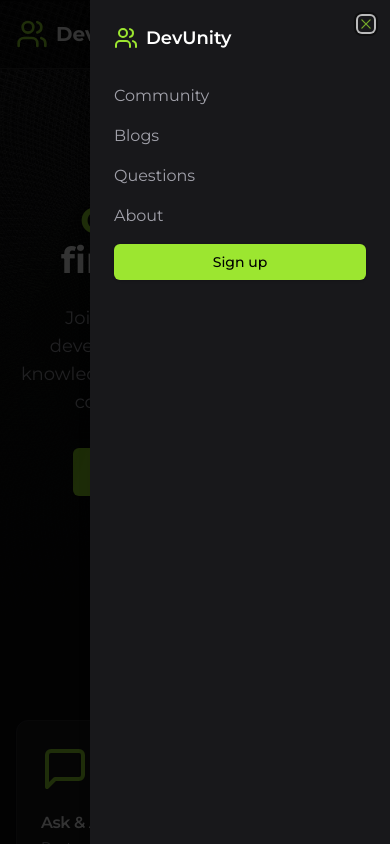
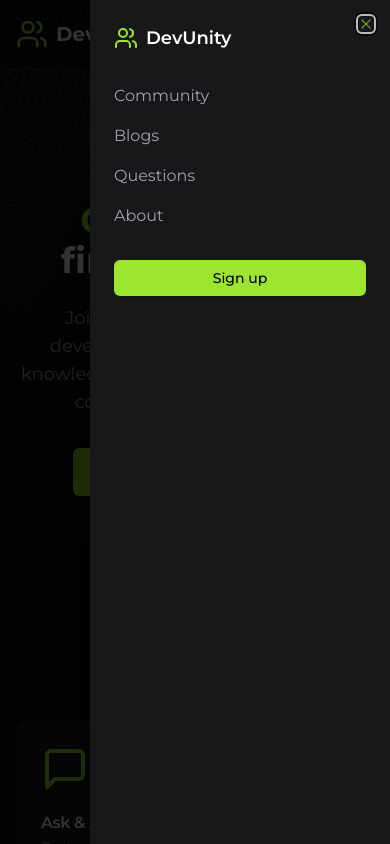
Before and after one commit to sufiankhan-dev/DevUnity, a Next.js app: page / in a window 390 px wide. Both pictures are taken after a click on the icon 362 px from the left and 34 px from the top of the page. Shown: the top 844 px of the page. Built offline with nearby package versions, Linux system fonts and the light colour scheme; no server answers.

Commit message:
navbar updated

```diff
--- a/src/components/Navbar.tsx
+++ b/src/components/Navbar.tsx
@@ -127,12 +127,14 @@ const Navbar = () => {
                   About
                 </Link>
                 {!isSignedIn && (
+                  <Link href={"sign-up"}>
                     <Button
                       className="bg-[#9CE630] text-black hover:bg-[#8BD520] w-full mt-4"
                       onClick={closeSheet}
                     >
                       Sign up
                     </Button>
+                  </Link>
                 )}
               </nav>
             </SheetContent>
```
Lines whose indentation alone changed are shown as unchanged.
